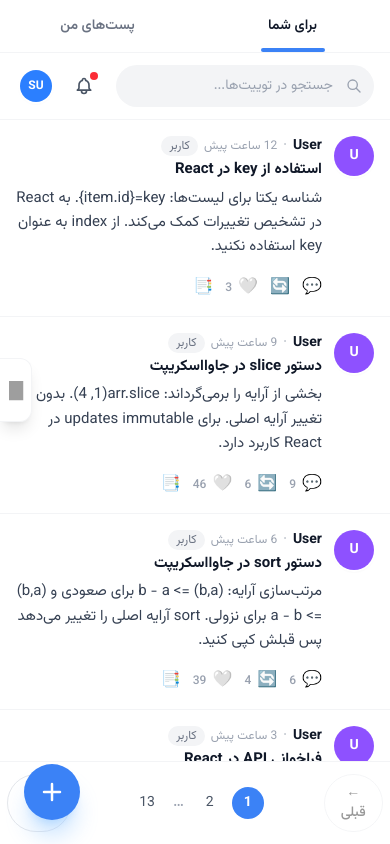
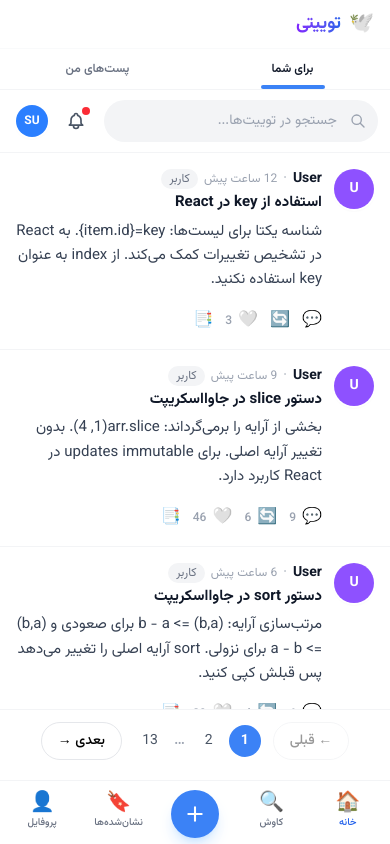
Before and after one commit to kimiaishere/Tweety, a React (Vite) app: page / in a window 390 px wide. Built offline with nearby package versions, Linux system fonts and the light colour scheme; data requests are answered from the project's data file; sample sign-in values are in the browser's storage; grey boxes are pictures that could not be loaded.

Commit message:
responsive for mobile

```diff
--- a/src/components/ExplorePanel.jsx
+++ b/src/components/ExplorePanel.jsx
@@ -22,10 +22,12 @@ function PanelCard({ title, action, children, className = "" }) {
   );
 }
 
-export default function ExplorePanel({
-  bookmarksCount = 0,
+function ExploreContent({
+  bookmarksCount,
   onTrendClick,
   onCategoryClick,
+  onClose,
+  showCloseButton = false,
 }) {
   const user = useSelector((state) => state.auth.user);
   const users = useSelector((state) => state.users.users);
@@ -52,42 +54,38 @@ export default function ExplorePanel({
 
   const handlePanelSearch = (e) => {
     e.preventDefault();
-    if (panelSearch.trim()) onTrendClick?.(panelSearch.trim());
+    if (panelSearch.trim()) {
+      onTrendClick?.(panelSearch.trim());
+      onClose?.();
+    }
   };
-const [isOpen, setIsopen] = useState(false);
 
-const ToggleMenu = () => {
-  setIsopen(!isOpen);
+  const handleTrendClick = (tag) => {
+    onTrendClick?.(tag);
+    onClose?.();
+  };
+
+  const handleCategoryClick = (cat) => {
+    onCategoryClick?.(cat);
+    onClose?.();
   };
 
   return (
-    <>
+    <div className="flex flex-col gap-5 sm:gap-6">
+      {showCloseButton && (
+        <div className="flex items-center justify-between lg:hidden">
+          <h2 className="text-lg font-bold text-gray-900">کاوش</h2>
           <button
-      onClick={ToggleMenu}
-      className="fixed top-1/2 -translate-y-1/2 left-0 z-50 flex items-center justify-center w-8 h-16 bg-white rounded-r-xl shadow-lg border border-gray-100 border-l-0 hover:bg-gray-50 transition-all duration-300 cursor-pointer group"
-      style={{
-        transform: 'translateY(-50%)',
-        left: isOpen ? '340px' : '0px',
-        transition: 'left 0.3s ease'
-      }}
+            type="button"
+            onClick={onClose}
+            className="w-9 h-9 flex items-center justify-center rounded-full hover:bg-gray-100 text-gray-500 transition-colors"
+            aria-label="بستن"
           >
-      <img
-        width="20"
-        height="20"
-        src="https://img.icons8.com/ios-glyphs/30/expand-arrow--v1.png"
-        alt="expand-arrow--v1"
-        className={`transition-transform duration-300 ${isOpen ? 'rotate-270' : 'rotate-90'}`}
-      />
+            ✕
           </button>
+        </div>
+      )}
 
-    <aside className={`${isOpen ? 'w-[340px]' : 'w-8' }
-      hidden lg:flex shrink-0 flex-row bg-[#f7f9fb] border-l border-gray-100 overflow-y-auto transition-all duration-300`}>
-
-<div className="w-full py-4 px-4">
-      {isOpen ? (
-<div>
-   {/* Search */}
-   <div className="flex flex-col gap-6">
       <form onSubmit={handlePanelSearch}>
         <div className="relative group">
           <input
@@ -108,7 +106,6 @@ const ToggleMenu = () => {
         </div>
       </form>
 
-   {/* Hero card */}
       <div className="relative overflow-hidden rounded-2xl bg-gradient-to-br from-brand-600 via-blue-600 to-violet-600 p-5 text-white shadow-lg shadow-blue-200/40">
         <div className="absolute -top-6 -left-6 w-24 h-24 bg-white/10 rounded-full blur-2xl" />
         <div className="absolute -bottom-4 -right-4 w-20 h-20 bg-white/10 rounded-full blur-xl" />
@@ -128,13 +125,13 @@ const ToggleMenu = () => {
         </div>
       </div>
 
-   {/* Categories */}
       <PanelCard title="کاوش موضوعات">
         <div className="grid grid-cols-2 gap-2 px-4 pb-4">
           {EXPLORE_CATEGORIES.map((cat) => (
             <button
               key={cat.label}
-           onClick={() => onCategoryClick?.(cat.label)}
+              type="button"
+              onClick={() => handleCategoryClick(cat.label)}
               className="group flex items-center gap-2.5 p-3 rounded-xl border border-gray-100 hover:border-transparent hover:shadow-md transition-all bg-gray-50/50 hover:bg-white"
             >
               <div
@@ -150,11 +147,13 @@ const ToggleMenu = () => {
         </div>
       </PanelCard>
 
-   {/* Trending */}
       <PanelCard
         title="ترندهای داغ"
         action={
-       <button className="text-xs text-brand-600 hover:text-brand-700 font-medium">
+          <button
+            type="button"
+            className="text-xs text-brand-600 hover:text-brand-700 font-medium"
+          >
             مشاهده همه
           </button>
         }
@@ -163,7 +162,8 @@ const ToggleMenu = () => {
           {TRENDING_TOPICS.map((topic, i) => (
             <button
               key={topic.tag}
-           onClick={() => onTrendClick?.(topic.tag)}
+              type="button"
+              onClick={() => handleTrendClick(topic.tag)}
               className="w-full flex items-start gap-3 px-4 py-3 hover:bg-gray-50 transition-colors text-right group"
             >
               <span className="w-6 h-6 rounded-full bg-gray-100 group-hover:bg-brand-50 text-gray-500 group-hover:text-brand-600 flex items-center justify-center text-xs font-bold shrink-0 transition-colors">
@@ -174,9 +174,7 @@ const ToggleMenu = () => {
                 <p className="font-bold text-gray-900 text-sm group-hover:text-brand-600 transition-colors">
                   #{topic.tag}
                 </p>
-             <p className="text-xs text-gray-500 mt-0.5">
-               {topic.posts} پست
-             </p>
+                <p className="text-xs text-gray-500 mt-0.5">{topic.posts} پست</p>
               </div>
               <span className="text-[11px] font-semibold text-emerald-600 bg-emerald-50 px-2 py-0.5 rounded-full shrink-0">
                 {topic.trend}
@@ -186,7 +184,6 @@ const ToggleMenu = () => {
         </div>
       </PanelCard>
 
-   {/* Suggested users */}
       {suggestions.length > 0 && (
         <PanelCard title="پیشنهاد دنبال کردن">
           <div className="px-4 pb-4 space-y-3">
@@ -204,6 +201,7 @@ const ToggleMenu = () => {
                     </p>
                   </div>
                   <button
+                    type="button"
                     onClick={() => !isFollowed && handleFollow(u)}
                     disabled={isFollowed}
                     className={`text-xs font-bold px-4 py-1.5 rounded-full transition-all shrink-0 ${
@@ -221,13 +219,13 @@ const ToggleMenu = () => {
         </PanelCard>
       )}
 
-   {/* Footer */}
       <div className="px-2 pb-4">
         <div className="flex flex-wrap gap-x-3 gap-y-1 text-[11px] text-gray-400">
           {["درباره", "راهنما", "حریم خصوصی", "قوانین", "تبلیغات"].map(
             (link) => (
               <button
                 key={link}
+                type="button"
                 className="hover:text-gray-600 hover:underline transition-colors"
               >
                 {link}
@@ -238,12 +236,81 @@ const ToggleMenu = () => {
         <p className="text-[11px] text-gray-300 mt-3">© ۱۴۰۵ توییتی</p>
       </div>
     </div>
- </div>
-) : (
-  <div> </div>
-)}
+  );
+}
+
+export default function ExplorePanel({
+  bookmarksCount = 0,
+  onTrendClick,
+  onCategoryClick,
+  mobileOpen = false,
+  onMobileClose,
+}) {
+  const [desktopOpen, setDesktopOpen] = useState(false);
+
+  return (
+    <>
+      {/* Mobile / tablet drawer */}
+      {mobileOpen && (
+        <div className="lg:hidden fixed inset-0 z-50">
+          <button
+            type="button"
+            className="absolute inset-0 bg-black/40 backdrop-blur-sm"
+            onClick={onMobileClose}
+            aria-label="بستن پنل کاوش"
+          />
+          <aside className="absolute inset-y-0 left-0 w-full max-w-sm bg-[#f7f9fb] shadow-2xl overflow-y-auto animate-slide-in-left">
+            <div className="p-4 pt-[max(1rem,env(safe-area-inset-top))] pb-[max(1rem,env(safe-area-inset-bottom))]">
+              <ExploreContent
+                bookmarksCount={bookmarksCount}
+                onTrendClick={onTrendClick}
+                onCategoryClick={onCategoryClick}
+                onClose={onMobileClose}
+                showCloseButton
+              />
             </div>
           </aside>
+        </div>
+      )}
+
+      {/* Desktop collapsible sidebar */}
+      <div className="hidden lg:flex shrink-0 relative">
+        <button
+          type="button"
+          onClick={() => setDesktopOpen((v) => !v)}
+          className={`fixed top-1/2 -translate-y-1/2 z-30 flex items-center justify-center w-8 h-16 bg-white rounded-r-xl shadow-lg border border-gray-100 border-l-0 hover:bg-gray-50 transition-all duration-300 cursor-pointer ${
+            desktopOpen ? "left-[340px]" : "left-0"
+          }`}
+          aria-label={desktopOpen ? "بستن پنل کاوش" : "باز کردن پنل کاوش"}
+        >
+          <svg
+            className={`w-5 h-5 text-gray-500 transition-transform duration-300 ${
+              desktopOpen ? "" : "rotate-180"
+            }`}
+            fill="none"
+            stroke="currentColor"
+            viewBox="0 0 24 24"
+          >
+            <path strokeLinecap="round" strokeLinejoin="round" strokeWidth={2} d="M15 19l-7-7 7-7" />
+          </svg>
+        </button>
+
+        <aside
+          className={`bg-[#f7f9fb] border-l border-gray-100 overflow-y-auto transition-all duration-300 ${
+            desktopOpen ? "w-[340px]" : "w-0"
+          }`}
+        >
+          {desktopOpen && (
+            <div className="w-[340px] py-4 px-4">
+              <ExploreContent
+                bookmarksCount={bookmarksCount}
+                onTrendClick={onTrendClick}
+                onCategoryClick={onCategoryClick}
+              />
+            </div>
+          )}
+        </aside>
+      </div>
     </>
   );
 }
--- a/src/components/Header.jsx
+++ b/src/components/Header.jsx
@@ -45,13 +45,23 @@ function Header({
 
   return (
     <header className="sticky top-0 z-20 bg-white/90 backdrop-blur-md border-b border-gray-100">
+      {/* Mobile logo bar */}
+      <div className="sm:hidden flex items-center justify-between px-4 py-2.5 border-b border-gray-50">
+        <div className="flex items-center gap-2">
+          <span className="text-xl">🕊️</span>
+          <h1 className="text-lg font-bold bg-linear-to-l from-brand-600 to-violet-600 bg-clip-text text-transparent">
+            توییتی
+          </h1>
+        </div>
+      </div>
+
       {/* Tabs */}
       <div className="flex border-b border-gray-100">
         {TABS.map((tab) => (
           <button
             key={tab.value}
             onClick={() => onTabChange(tab.value)}
-            className={`flex-1 py-4 text-sm font-semibold transition-colors relative hover:bg-gray-50 ${
+            className={`flex-1 py-3 sm:py-4 text-xs sm:text-sm font-semibold transition-colors relative hover:bg-gray-50 ${
               activeTab === tab.value
                 ? "text-gray-900"
                 : "text-gray-500"
@@ -66,10 +76,10 @@ function Header({
       </div>
 
       {/* Search + actions */}
-      <div className="flex items-center justify-between gap-3 px-4 py-3">
+      <div className="flex items-center justify-between gap-2 sm:gap-3 px-3 sm:px-4 py-2.5 sm:py-3">
         <SearchBar onSearchResult={onSearchResult} />
 
-        <div className="flex items-center gap-2 shrink-0">
+        <div className="flex items-center gap-1 sm:gap-2 shrink-0">
           <button
             onClick={onToggleNotifications}
             className={`relative w-10 h-10 flex items-center justify-center rounded-full transition-colors ${
@@ -96,7 +106,7 @@ function Header({
             </button>
 
             {showMenu && (
-              <div className="absolute left-0 mt-2 w-56 z-50 bg-white rounded-2xl shadow-xl border border-gray-100 overflow-hidden animate-slide-up">
+              <div className="absolute left-0 sm:left-auto sm:right-0 mt-2 w-56 max-w-[calc(100vw-2rem)] z-50 bg-white rounded-2xl shadow-xl border border-gray-100 overflow-hidden animate-slide-up">
                 <div className="p-4 bg-gradient-to-l from-blue-50 to-violet-50 border-b border-gray-100">
                   <div className="flex items-center gap-3">
                     <UserAvatar user={user} size="md" />
--- /dev/null
+++ b/src/components/MobileBottomNav.jsx
@@ -0,0 +1,64 @@
+import React from "react";
+import { SIDEBAR_ITEMS } from "../constants";
+
+function MobileBottomNav({ onNewTweet, onExplore, bookmarksCount = 0 }) {
+  const leftItems = [
+    { ...SIDEBAR_ITEMS[0] },
+    { icon: "🔍", label: "کاوش", id: "explore", onClick: onExplore },
+  ];
+
+  const rightItems = [
+    { ...SIDEBAR_ITEMS[1] },
+    { ...SIDEBAR_ITEMS[2] },
+  ];
+
+  const NavButton = ({ item, active = false }) => (
+    <button
+      type="button"
+      onClick={item.onClick}
+      className={`relative flex flex-col items-center gap-0.5 flex-1 py-2 rounded-xl transition-colors ${
+        active ? "text-brand-600" : "text-gray-500 active:text-brand-600"
+      }`}
+    >
+      <span className="text-xl leading-none">{item.icon}</span>
+      <span className="text-[10px] font-medium">{item.label}</span>
+      {item.id === "bookmarks" && bookmarksCount > 0 && (
+        <span className="absolute top-0.5 left-1/2 translate-x-2 min-w-[16px] h-4 bg-violet-500 text-white text-[9px] font-bold rounded-full flex items-center justify-center px-1">
+          {bookmarksCount}
+        </span>
+      )}
+    </button>
+  );
+
+  return (
+    <nav
+      className="sm:hidden fixed bottom-0 inset-x-0 z-40 bg-white/95 backdrop-blur-md border-t border-gray-100 safe-area-bottom"
+      aria-label="منوی اصلی"
+    >
+      <div className="flex items-end justify-around px-1 pt-1 pb-1.5">
+        {leftItems.map((item) => (
+          <NavButton key={item.id} item={item} active={item.id === "home"} />
+        ))}
+
+        <button
+          type="button"
+          onClick={onNewTweet}
+          className="flex flex-col items-center flex-1 -mt-4"
+          aria-label="توییت جدید"
+        >
+          <span className="w-12 h-12 bg-brand-500 hover:bg-brand-600 active:scale-95 text-white rounded-full shadow-lg shadow-blue-300/40 flex items-center justify-center transition-all">
+            <svg className="w-5 h-5" fill="none" stroke="currentColor" viewBox="0 0 24 24">
+              <path strokeLinecap="round" strokeLinejoin="round" strokeWidth={2.5} d="M12 4v16m8-8H4" />
+            </svg>
+          </span>
+        </button>
+
+        {rightItems.map((item) => (
+          <NavButton key={item.id} item={item} />
+        ))}
+      </div>
+    </nav>
+  );
+}
+
+export default MobileBottomNav;
--- a/src/components/SearchBar.jsx
+++ b/src/components/SearchBar.jsx
@@ -59,7 +59,7 @@ export default function SearchBar({ onSearchResult }) {
   };
 
   return (
-    <div className="relative flex-1 max-w-3xl" ref={ref}>
+    <div className="relative flex-1 min-w-0 max-w-3xl" ref={ref}>
       <div className="relative">
         <input
           type="text"
--- a/src/components/Tweet.jsx
+++ b/src/components/Tweet.jsx
@@ -80,7 +80,7 @@ function Tweet({
             </div>
 
             {canManage && (
-              <div className="flex items-center gap-1 opacity-0 group-hover:opacity-100 transition-opacity shrink-0">
+              <div className="flex items-center gap-1 opacity-100 sm:opacity-0 sm:group-hover:opacity-100 transition-opacity shrink-0">
                 <button
                   onClick={() => onEdit({ id, title, body, userId })}
                   className="p-1.5 rounded-full hover:bg-blue-50 text-gray-400 hover:text-brand-500 transition-colors"
--- a/src/index.css
+++ b/src/index.css
@@ -59,6 +59,19 @@ body {
   text-align: start;
 }
 
+@keyframes slide-in-left {
+  from { opacity: 0; transform: translateX(-100%); }
+  to { opacity: 1; transform: translateX(0); }
+}
+
+.animate-slide-in-left {
+  animation: slide-in-left 0.3s ease-out;
+}
+
+.safe-area-bottom {
+  padding-bottom: env(safe-area-inset-bottom, 0px);
+}
+
 .bidi-ltr {
   unicode-bidi: isolate;
   direction: ltr;
--- a/src/pages/Home.jsx
+++ b/src/pages/Home.jsx
@@ -10,6 +10,7 @@ import NotificationPanel from "../components/NotificationPanel";
 import LoadingSkeleton from "../components/LoadingSkeleton";
 import EmptyState from "../components/EmptyState";
 import ExplorePanel from "../components/ExplorePanel";
+import MobileBottomNav from "../components/MobileBottomNav";
 
 import {
   setPosts,
@@ -34,6 +35,7 @@ export default function Home() {
   const [editing, setEditing] = useState(null);
   const [form, setForm] = useState({ title: "", body: "" });
   const [showNotifications, setShowNotifications] = useState(false);
+  const [showExplore, setShowExplore] = useState(false);
   const [bookmarks, setBookmarks] = useState(() => {
     try {
       return JSON.parse(localStorage.getItem("bookmarks") || "[]");
@@ -175,7 +177,7 @@ export default function Home() {
         bookmarksCount={bookmarks.length}
       />
 
-      <main className="flex-1 flex flex-col min-w-0">
+      <main className="flex-1 flex flex-col min-w-0 pb-[72px] sm:pb-0">
         <Header
           onSearchResult={setSearch}
           activeTab={activeTab}
@@ -226,7 +228,7 @@ export default function Home() {
         </div>
 
         {filtered.length > limit && (
-          <div className="flex items-center justify-center border-t border-gray-100 px-5 gap-15 py-3 shrink-0 bg-white">
+          <div className="flex items-center justify-center border-t border-gray-100 px-3 sm:px-5 gap-3 sm:gap-6 py-3 shrink-0 bg-white">
             <button
               disabled={page === 1}
               onClick={() => setPage(page - 1)}
@@ -235,7 +237,7 @@ export default function Home() {
               ← قبلی
             </button>
 
-            <div className="flex items-center gap-1.5">
+            <div className="flex items-center gap-1 sm:gap-1.5">
               {Array.from({ length: totalPages }, (_, i) => i + 1)
                 .filter(
                   (p) =>
@@ -275,6 +277,14 @@ export default function Home() {
         bookmarksCount={bookmarks.length}
         onTrendClick={(term) => setSearch(term)}
         onCategoryClick={(cat) => setSearch(cat)}
+        mobileOpen={showExplore}
+        onMobileClose={() => setShowExplore(false)}
+      />
+
+      <MobileBottomNav
+        bookmarksCount={bookmarks.length}
+        onNewTweet={openNewTweetModal}
+        onExplore={() => setShowExplore(true)}
       />
 
       {isModalOpen && (
@@ -287,17 +297,6 @@ export default function Home() {
           editingTweet={editing}
         />
       )}
-
-      {/* Mobile FAB */}
-      <button
-        onClick={openNewTweetModal}
-        className="sm:hidden fixed bottom-6 left-6 w-14 h-14 bg-brand-500 hover:bg-brand-600 text-white rounded-full shadow-xl shadow-blue-300/50 flex items-center justify-center z-30 active:scale-95 transition-all"
-        title="توییت جدید"
-      >
-        <svg className="w-6 h-6" fill="none" stroke="currentColor" viewBox="0 0 24 24">
-          <path strokeLinecap="round" strokeLinejoin="round" strokeWidth={2.5} d="M12 4v16m8-8H4" />
-        </svg>
-      </button>
     </div>
   );
 }
```
Also changed, not shown: src/components/Sidebar.jsx (+18 -14 lines). Lines whose indentation alone changed are shown as unchanged.
